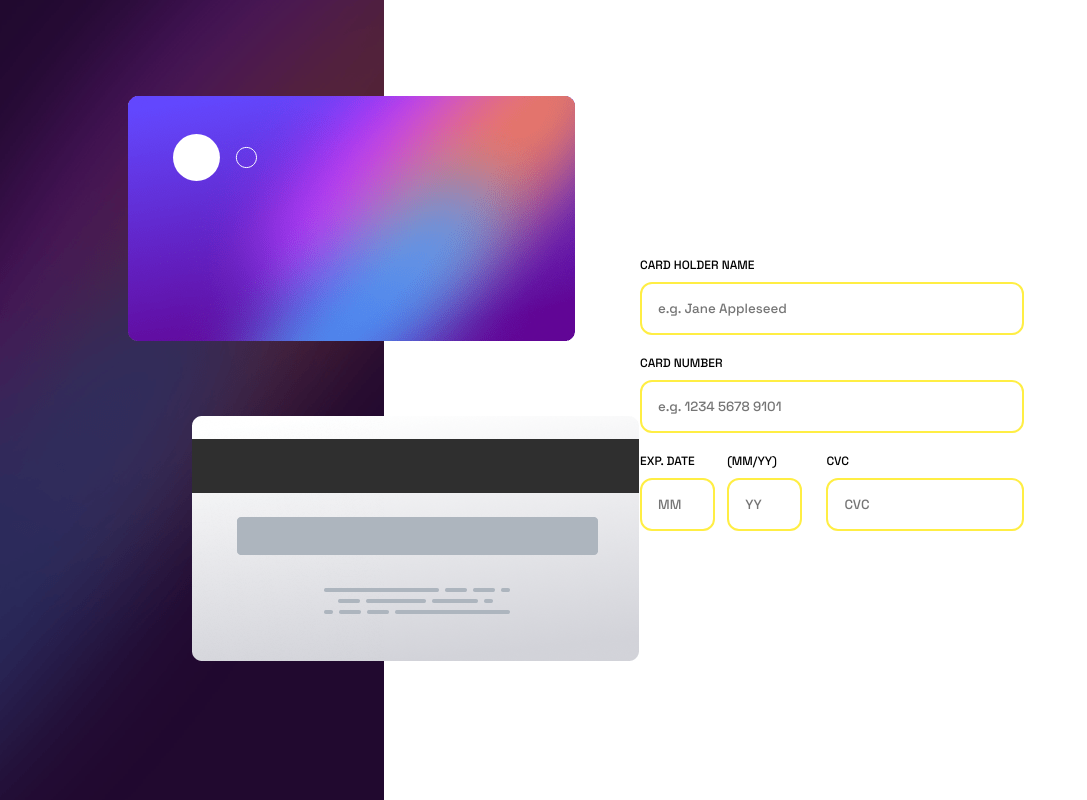
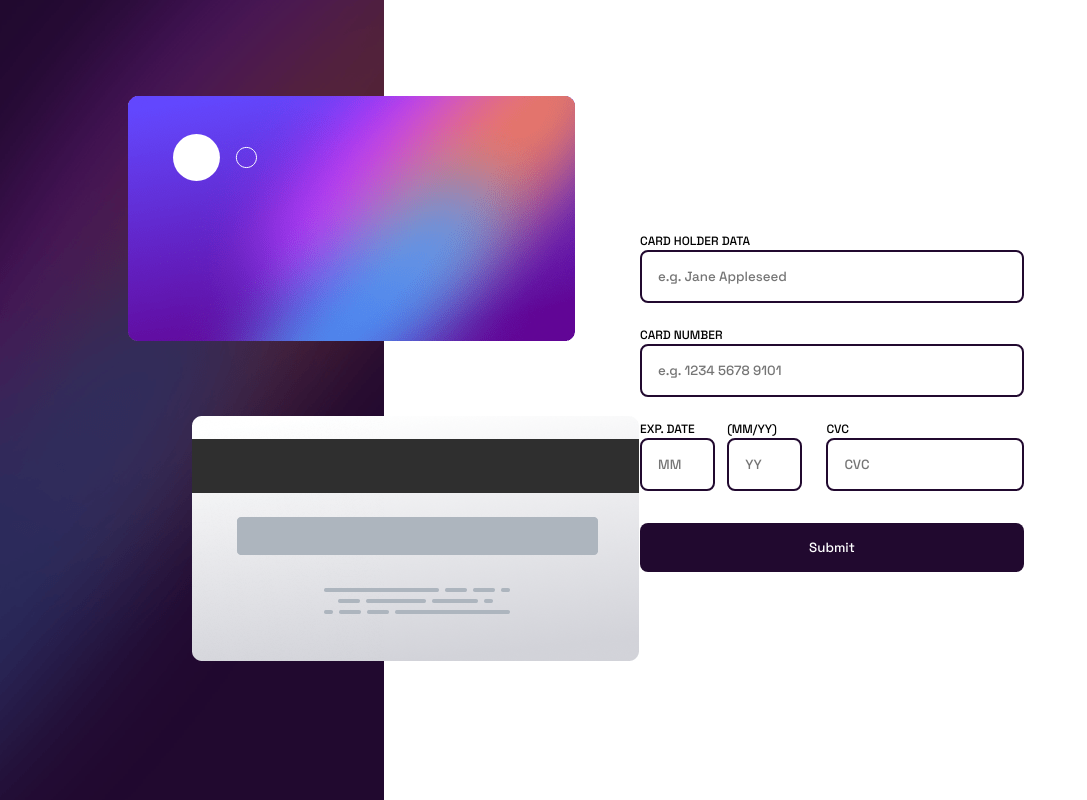
Before and after one commit to Divyue30597/interactive-card-details, a React (Vite) app: page / in a window 1280 px wide. Shown: the whole page, without its empty margins (0-1087 px from the left). Built offline with nearby package versions, Linux system fonts and the light colour scheme.

Commit message:
added formik

```diff
--- a/package.json
+++ b/package.json
@@ -11,7 +11,8 @@
   "dependencies": {
     "formik": "^2.2.9",
     "react": "^18.2.0",
-    "react-dom": "^18.2.0"
+    "react-dom": "^18.2.0",
+    "yup": "^1.1.1"
   },
   "devDependencies": {
     "@types/react": "^18.0.28",
--- a/src/App.tsx
+++ b/src/App.tsx
@@ -4,7 +4,7 @@ import cardFrontImage from "./assets/bg-card-front.png";
 import cardBackImage from "./assets/bg-card-back.png";
 import cardLogoImage from "./assets/card-logo.svg";
 import { ImageComp } from "./Component/ImageComp/ImageComp";
-import { Form } from "./Component/Form/Form";
+import { FormComp } from "./Component/Form/Form";
 
 function App() {
   return (
@@ -19,7 +19,7 @@ function App() {
           <ImageComp imageName={cardBackImage} altText={"back of the card"} />
         </div>
         <div className="full-form">
-          <Form />
+          <FormComp />
         </div>
       </section>
     </div>
--- a/src/Component/Form/Form.jsx
+++ b/src/Component/Form/Form.jsx
@@ -1,39 +1,115 @@
+import { Field, Formik, Form, ErrorMessage } from "formik";
 import "./form.css";
+import * as Yup from "yup";
 
-function FormInput({ label, id, placeholder }) {
+const validCardSchema = Yup.object().shape({
+  holderName: Yup.string()
+    .min(2, "Too Short!")
+    .max(52, "Too Long!")
+    .required("Name cannot be empty"),
+  cardNumber: Yup.number()
+    .required("Wrong Format, Numbers Only")
+    .positive()
+    .max(9999_9999_9999_9999, "Cannot be more than 16"),
+  expMonth: Yup.number()
+    .max(12, "Cannot be more than 12")
+    .required("Can't be blank"),
+  expYear: Yup.number()
+    .max(9999, "Cannot be more than 12")
+    .required("Can't be blank"),
+  cardCvc: Yup.number()
+    .max(999, "Cannot be more than 12")
+    .required("Can't be blank"),
+});
+
+function FormInput({ label, fieldName, placeholder }) {
   return (
-    <div>
-      <label htmlFor={id}>{label}</label>
-      <input id={id} type="text" placeholder={placeholder} />
+    <div className="form-input">
+      <label htmlFor={fieldName}>{label}</label>
+      <Field id={fieldName} name={fieldName} placeholder={placeholder} />
+      <p style={{ color: "red", fontSize: "12px" }}>
+        <ErrorMessage name={fieldName} />
+      </p>
     </div>
   );
 }
 
-export function Form() {
+export function FormComp() {
   return (
-    <form>
+    <Formik
+      initialValues={{
+        holderName: "",
+        cardNumber: undefined,
+        expMonth: undefined,
+        expYear: undefined,
+        cardCvc: undefined,
+      }}
+      validationSchema={validCardSchema}
+      onSubmit={(values) => console.log(values)}
+    >
+      {({ errors, touched }) => (
+        <Form>
           <div className="holder-data">
             <FormInput
-          id={"card-holder-name"}
-          label={"Card Holder Name"}
+              label={"Card holder data"}
+              fieldName={"holderName"}
               placeholder={"e.g. Jane Appleseed"}
             />
             <FormInput
-          id={"card-number"}
               label={"Card Number"}
+              fieldName={"cardNumber"}
               placeholder={"e.g. 1234 5678 9101"}
             />
           </div>
-
-      <div className="expiry-data-and-cvc">
-        <div className="expiry-data">
-          <FormInput id={"mm"} label={"Exp. date"} placeholder={"MM"} />
-          <FormInput id={"YY"} label={"(MM/YY)"} placeholder={"YY"} />
+          <div className="expiry-date-and-cvc">
+            <div className="expiry-date">
+              <FormInput
+                fieldName={"expMonth"}
+                label={"Exp. date"}
+                placeholder={"MM"}
+              />
+              <FormInput
+                fieldName={"expYear"}
+                label={"(MM/YY)"}
+                placeholder={"YY"}
+              />
             </div>
             <div className="cvc">
-          <FormInput id={"cvc"} label={"CVC"} placeholder={"CVC"} />
+              <FormInput
+                fieldName={"cardCvc"}
+                label={"CVC"}
+                placeholder={"CVC"}
+              />
             </div>
           </div>
-    </form>
+          <button type="submit">Submit</button>
+        </Form>
+      )}
+    </Formik>
+
+    // <form>
+    //   <div className="holder-data">
+    //     <FormInput
+    //       id={"card-holder-name"}
+    //       label={"Card Holder Name"}
+    //       placeholder={"e.g. Jane Appleseed"}
+    //     />
+    //     <FormInput
+    //       id={"card-number"}
+    //       label={"Card Number"}
+    //       placeholder={"e.g. 1234 5678 9101"}
+    //     />
+    //   </div>
+
+    //   <div className="expiry-date-and-cvc">
+    //     <div className="expiry-date">
+    //       <FormInput id={"mm"} label={"Exp. date"} placeholder={"MM"} />
+    //       <FormInput id={"yy"} label={"(MM/YY)"} placeholder={"YY"} />
+    //     </div>
+    //     <div className="cvc">
+    //       <FormInput id={"cvc"} label={"CVC"} placeholder={"CVC"} />
+    //     </div>
+    //   </div>
+    // </form>
   );
 }
--- a/src/Component/Form/form.css
+++ b/src/Component/Form/form.css
@@ -7,33 +7,48 @@
   width: 100%;
 }
 
-.expiry-data-and-cvc,
-.expiry-data {
+.expiry-date-and-cvc,
+.expiry-date {
   display: flex;
   flex-wrap: nowrap;
   align-items: flex-end;
   justify-content: space-between;
 }
 
-.expiry-data,
-.expiry-data div {
+.expiry-date,
+.expiry-date div {
   width: 50%;
   margin-right: 12px;
 }
 
-input[type="text"] {
+input {
   padding: 16px;
-  margin: 8px 0 16px 0;
-  border-radius: 12px;
-  border: 2px #ffee44 solid;
+  margin-bottom: 8px;
+  border-radius: 8px;
+  border: 2px hsl(278, 68%, 11%) solid;
 }
 
-input[type="text"]:nth-child(1),
-input[type="text"]:nth-child(2) {
+input:nth-child(1),
+input:nth-child(2) {
   width: 100%;
+}
+
+.form-input {
+  margin-bottom: 12px;
 }
 
 label {
   font-size: 12px;
   text-transform: uppercase;
 }
+
+button {
+  width: 100%;
+  padding: 16px;
+  margin-top: 12px;
+  border-radius: 8px;
+  background-color: hsl(278, 68%, 11%);
+  color: #ffffff;
+  cursor: pointer;
+  border: none;
+}
```
Also changed, not shown: 1 other file (tests, documents, lock files or other folders). Lines whose indentation alone changed are shown as unchanged.
